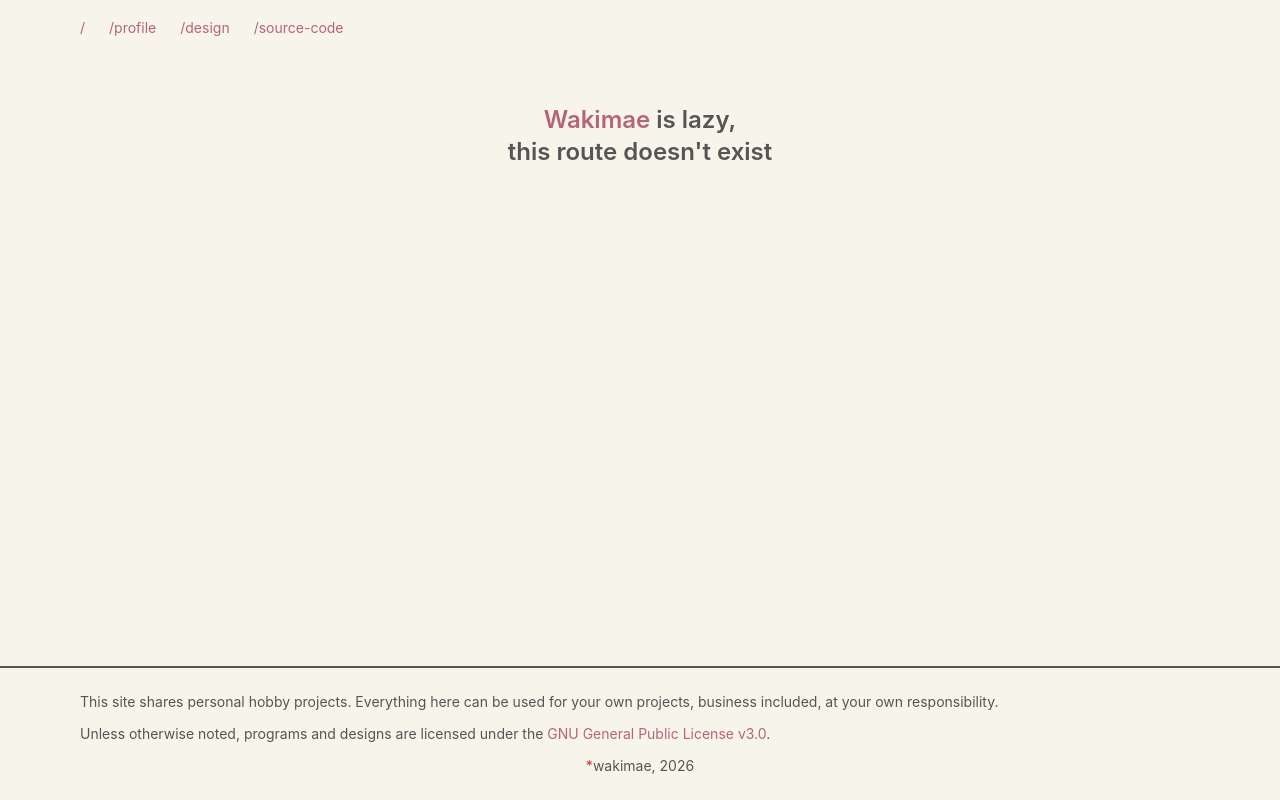
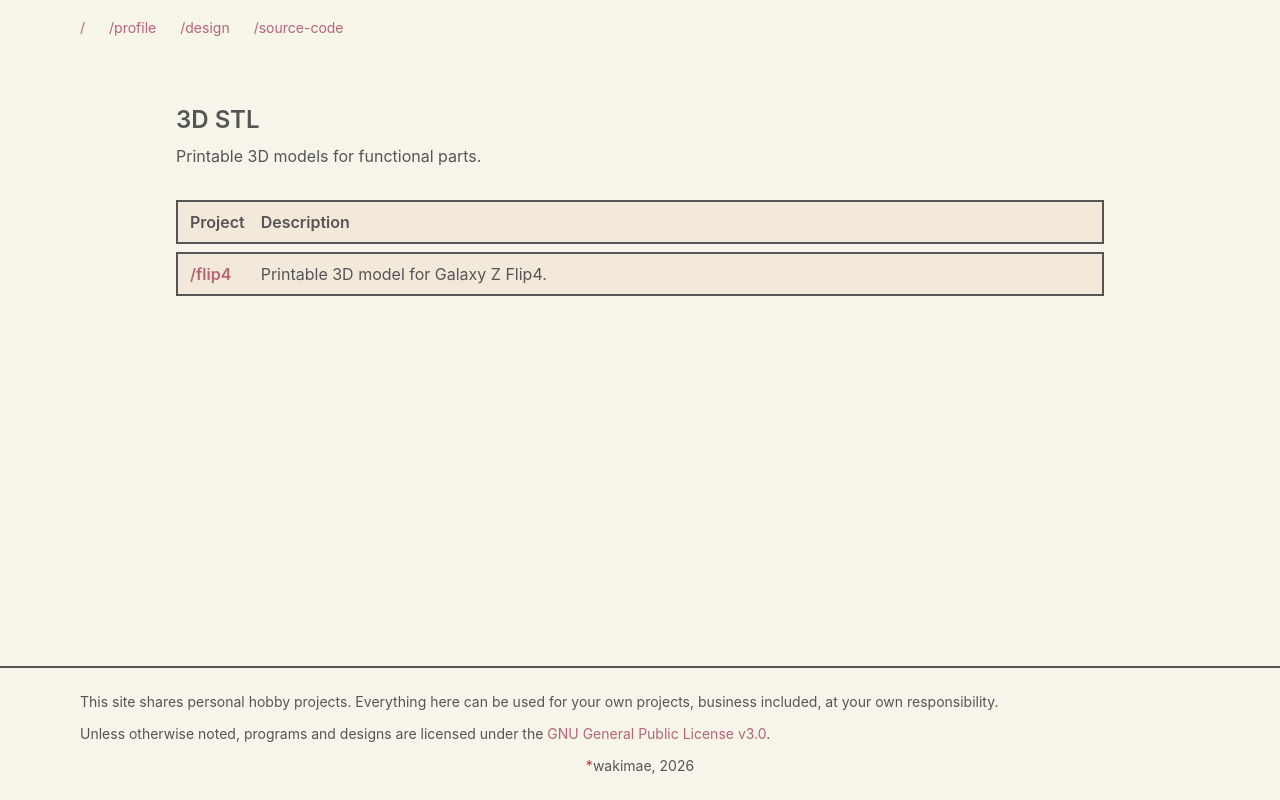
Before and after one commit to defermata/wakimae, a Next.js app: page /design/3d-stl in a window 1280 px wide. Before the commit this address had no page. Built offline with nearby package versions, Linux system fonts and the light colour scheme.

Commit message:
added 3d-stl init page

```diff
--- /dev/null
+++ b/app/design/3d-stl/page.tsx
@@ -0,0 +1,49 @@
+import type { Metadata, Route } from "next";
+import Link from "next/link";
+
+export const metadata: Metadata = {
+	title: "3D STL",
+};
+
+const projects = [
+	{
+		href: "/design/3d-stl/flip4",
+		label: "/flip4",
+		description: "Printable 3D model for Galaxy Z Flip4.",
+	},
+] as const;
+
+export default function ThreeDStl() {
+	return (
+		<div className="flex flex-col gap-8 py-12">
+			<div>
+				<h1 className="text-2xl font-semibold">3D STL</h1>
+				<p className="mt-2">
+					Printable 3D models for functional parts.
+				</p>
+			</div>
+
+			<div className="grid grid-cols-[auto_1fr] gap-x-4 gap-y-2">
+				<div className="col-span-2 grid grid-cols-subgrid border-2 border-foreground bg-canvas px-3 py-2 font-semibold">
+					<div>Project</div>
+					<div>Description</div>
+				</div>
+
+				{projects.map((project) => (
+					<div
+						key={project.href}
+						className="col-span-2 grid grid-cols-subgrid border-2 border-foreground bg-canvas px-3 py-2"
+					>
+						<Link
+							href={project.href as Route}
+							className="font-semibold text-accent hover:underline"
+						>
+							{project.label}
+						</Link>
+						<div>{project.description}</div>
+					</div>
+				))}
+			</div>
+		</div>
+	);
+}
--- a/app/design/page.tsx
+++ b/app/design/page.tsx
@@ -7,12 +7,12 @@ export const metadata: Metadata = {
 
 const categories = [
 	{
-		href: "/3d-stl",
+		href: "/design/3d-stl",
 		label: "/3d-stl",
 		description: "Printable 3D models for functional parts.",
 	},
 	{
-		href: "/software-concept",
+		href: "/design/software-concept",
 		label: "/software-concept",
 		description: "Ideas and prototypes for software I want to build.",
 	},
```
